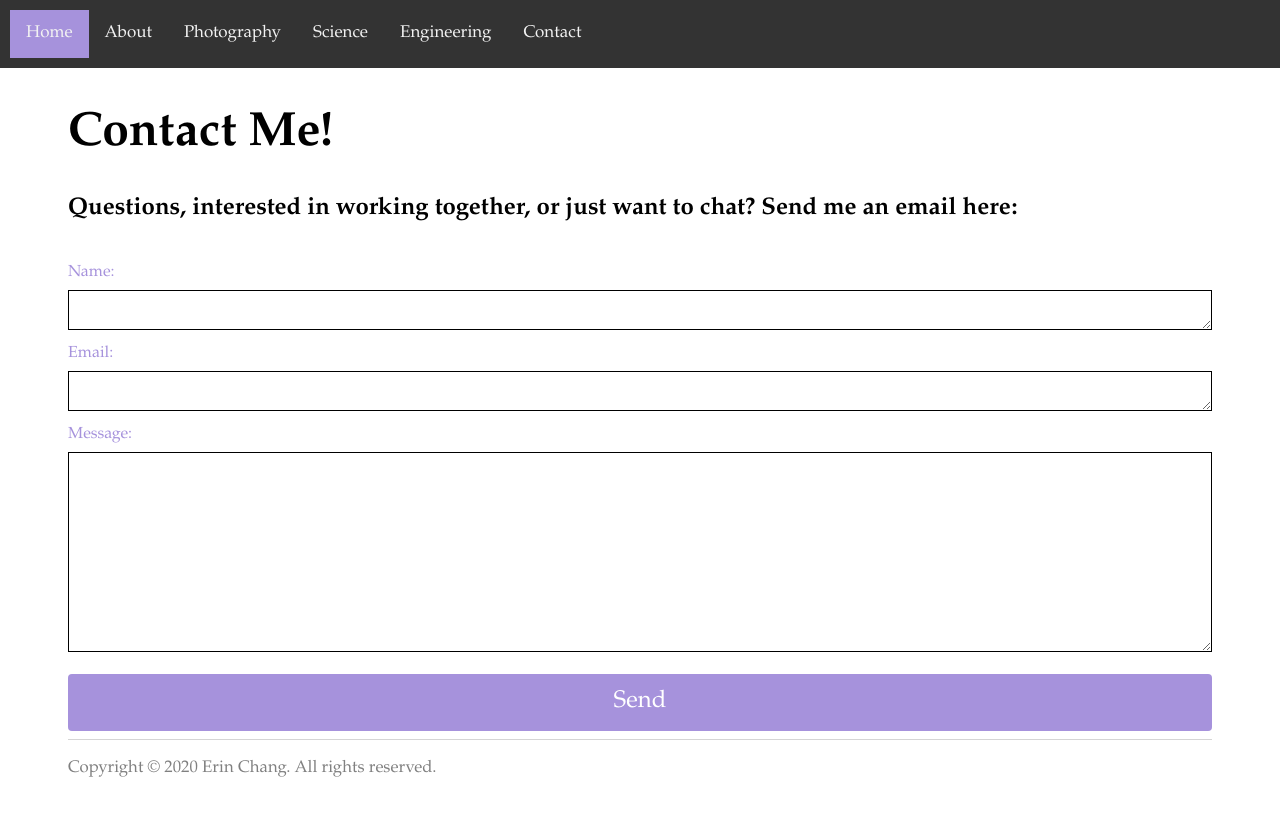
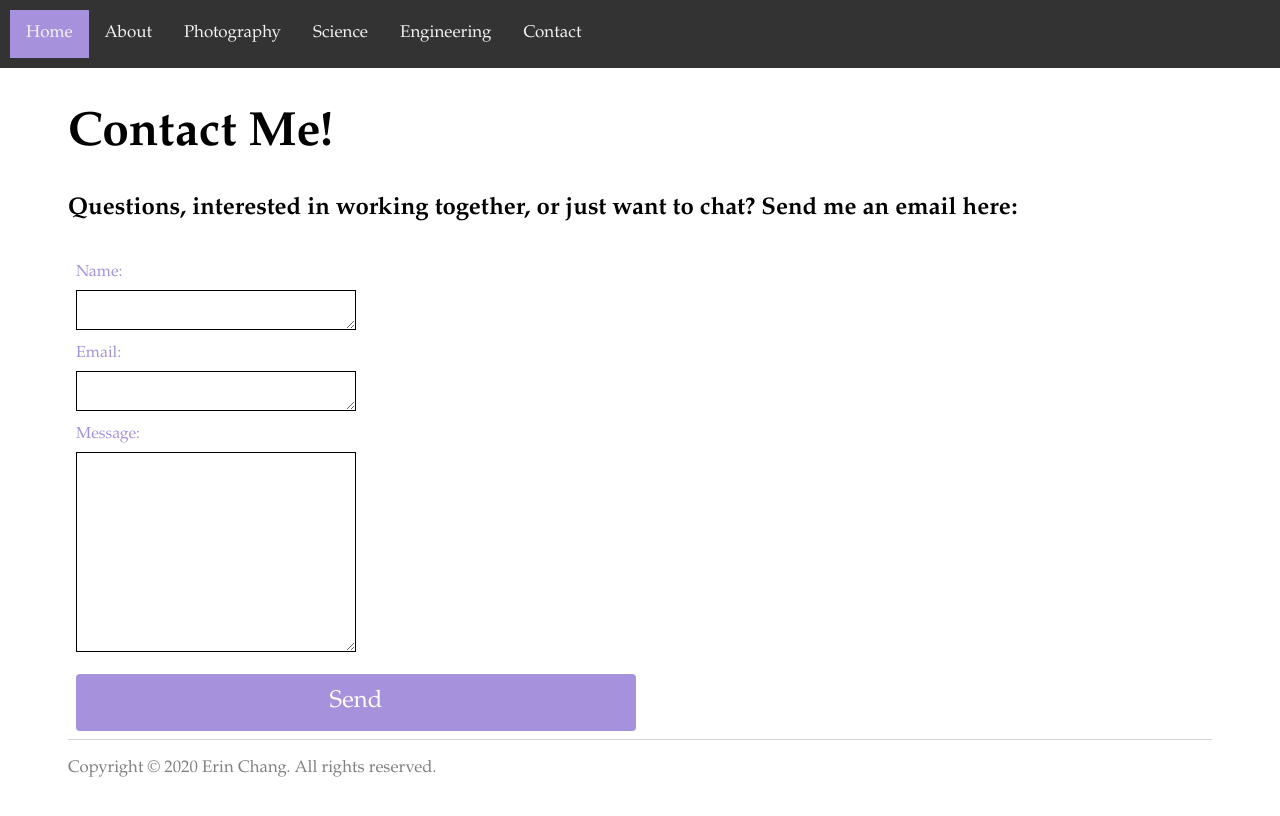
Before and after one commit to echang17/echang17.github.io, a Jekyll site: the page built from contact/index.html, in a window 1280 px wide. Shown: the top 816 px of the page. Built offline with Jekyll 4.4.1, drawn with Linux system fonts in a browser that asks for light colours.

Commit message:
Update index.html

```diff
--- a/contact/index.html
+++ b/contact/index.html
@@ -7,29 +7,31 @@ title: Contact
 </div>
 <h2>Questions, interested in working together, or just want to chat? Send me an email here:</h2>
 
-<!--simple form pre-google form <form>
-  <a>Name:</a><br>
-    <input type="text" name="name" placeholder="Your First and Last Name"><br>
-  <a>Email:</a><br>
-    <input type="text" name="email" placeholder="How can I reach you?"><br>
-  <a>Message:</a><br>
-    <input type="text" name="message" placeholder="Let's chat about..."><br>
-  <input type="submit" value="Send">
-</form>-->
-
+<div class="blurb">
+  <!-- form one side, photo other side -->
+  <div class="row">
+    <div class="column">
       <form name="gform" id="gform" enctype="text/plain" action="https://docs.google.com/forms/d/e/1FAIpQLSdC1ur-VL3ElpY-7bbCV0UpECL2woM6ox-pzIZdXVW3Bb1ziQ/formResponse?" target="hidden_iframe" onsubmit="submitted=true;">
         <br>
         <a>Name:</a><br>
           <!--<input type="text" name="entry.36630395" id="entry.36630395"><br>-->
-    <textarea name="entry.36630395" rows="10" columns="30" id="entry.36630395" style="height: 40px; margin: 8px 0px; width: 100%; box-sizing:border-box; border-color:black; padding:12px 10px;"></textarea>
+          <textarea name="entry.36630395" rows="10" columns="30" id="entry.36630395" style="height: 40px; margin: 8px 0px; width: 50%; box-sizing:border-box; border-color:black; padding:12px 10px;"></textarea>
+        <br>
         <a>Email:</a><br>
           <!--<input type="text" name="entry.1515886179" id="entry.1515886179">-->
-    <textarea name="entry.1515886179" rows="10" columns="30" id="entry.1515886179" style="height: 40px; margin: 8px 0px; width: 100%; box-sizing:border-box; border-color:black; padding:12px 10px;"></textarea>
+          <textarea name="entry.1515886179" rows="10" columns="30" id="entry.1515886179" style="height: 40px; margin: 8px 0px; width: 50%; box-sizing:border-box; border-color:black; padding:12px 10px;"></textarea>
+        <br>
         <a>Message:</a><br>
           <!--<input type="text" name="entry.44225378" id="entry.44225378" style="height:200px">-->
-    <textarea name="entry.44225378" rows="10" cols="30" id="entry.44225378" style="height: 200px; margin: 8px 0px; width: 100%; box-sizing:border-box; border-color:black; padding:12px 10px;"></textarea>
+          <textarea name="entry.44225378" rows="10" cols="30" id="entry.44225378" style="height: 200px; margin: 8px 0px; width: 50%; box-sizing:border-box; border-color:black; padding:12px 10px;"></textarea>
+        <br>
         <input type="submit" value="Send">
       </form>
+    </div>
+    <div class="column">
+      <img src="">
+    </div>
+  </div>
 
 <iframe name="hidden_iframe" id="hidden_iframe" style="display:none;" onload="if(submitted) {}"></iframe>
 
```
Lines whose indentation alone changed are shown as unchanged.
